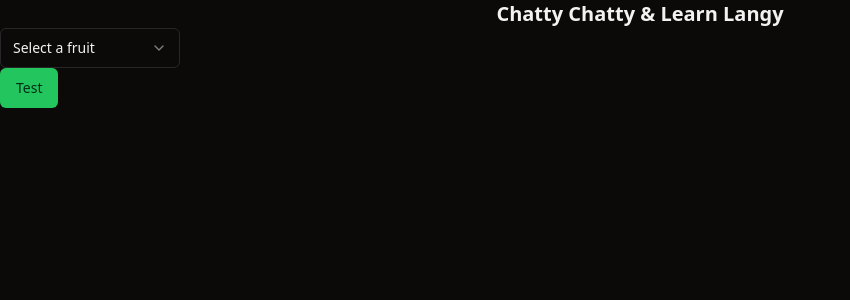
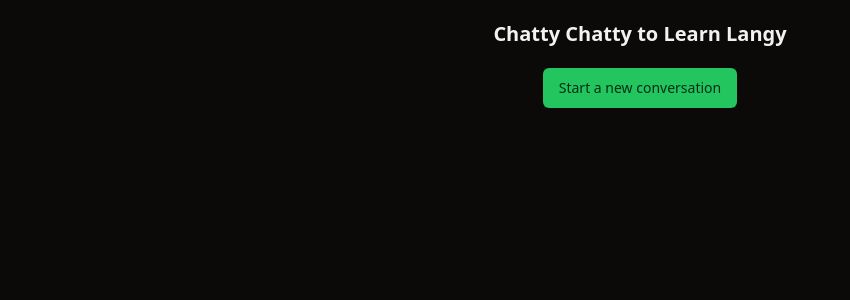
Before and after one commit to keduong33/chatty-chatty, a React (Vite) app: page / in a window 1280 px wide. Shown: the top 300 px of the page, without its empty margins (0-850 px from the left). Built offline with nearby package versions, Linux system fonts and the light colour scheme.

Commit message:
style: wrap page in main & remove language picker

```diff
--- a/src/App.tsx
+++ b/src/App.tsx
@@ -1,5 +1,4 @@
 import { useState } from "react";
-import { LanguageSelector } from "./components/LanguageSelector";
 import { ThemeProvider } from "./components/theme-provider";
 import { Button } from "./components/ui/button";
 
@@ -8,14 +7,15 @@ function App() {
 
   return (
     <ThemeProvider defaultTheme="dark" storageKey="vite-ui-theme">
-      <h1 className="text-xl font-bold text-center">
-        Chatty Chatty & Learn Langy
-      </h1>
-      <LanguageSelector
-        selectedLanguage={selectedLanguage}
-        setSelectedLanguage={setSelectedLanguage}
-      />
-      <Button>Test</Button>
+      <main className="p-5 flex flex-col">
+        <h1 className="text-xl font-bold text-center">
+          Chatty Chatty to Learn Langy
+        </h1>
+
+        <Button className="w-fit self-center mt-5">
+          Start a new conversation
+        </Button>
+      </main>
     </ThemeProvider>
   );
 }
```
